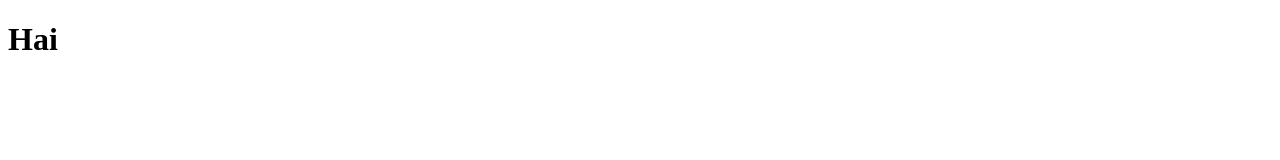
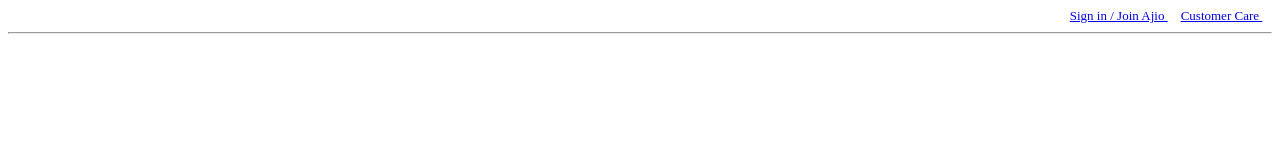
Before and after one commit to RAMA891/Training, a plain HTML site: page index.html in a window 1280 px wide. Drawn offline with Linux system fonts and the light colour scheme.

Commit message:
first commit

```diff
--- a/index.html
+++ b/index.html
@@ -1,11 +1,21 @@
 <!DOCTYPE html>
 <html lang="en">
 <head>
-    <meta charset="UTF-8">
-    <meta name="viewport" content="width=device-width, initial-scale=1.0">
-    <title>Document</title>
+
 </head>
 <body>
-    <h1>Hai</h1>
+    <div style="text-align:right; font-size:13px;">
+        <a href="www.signinorlogin.com">
+            Sign in / Join Ajio
+        </a>
+        &nbsp;
+        &nbsp;
+        <a href="www.connectcc.com">
+            Customer Care
+        </a>
+        &nbsp;
+        &nbsp;
+    </div>
+    <hr>
 </body>
 </html>
```
